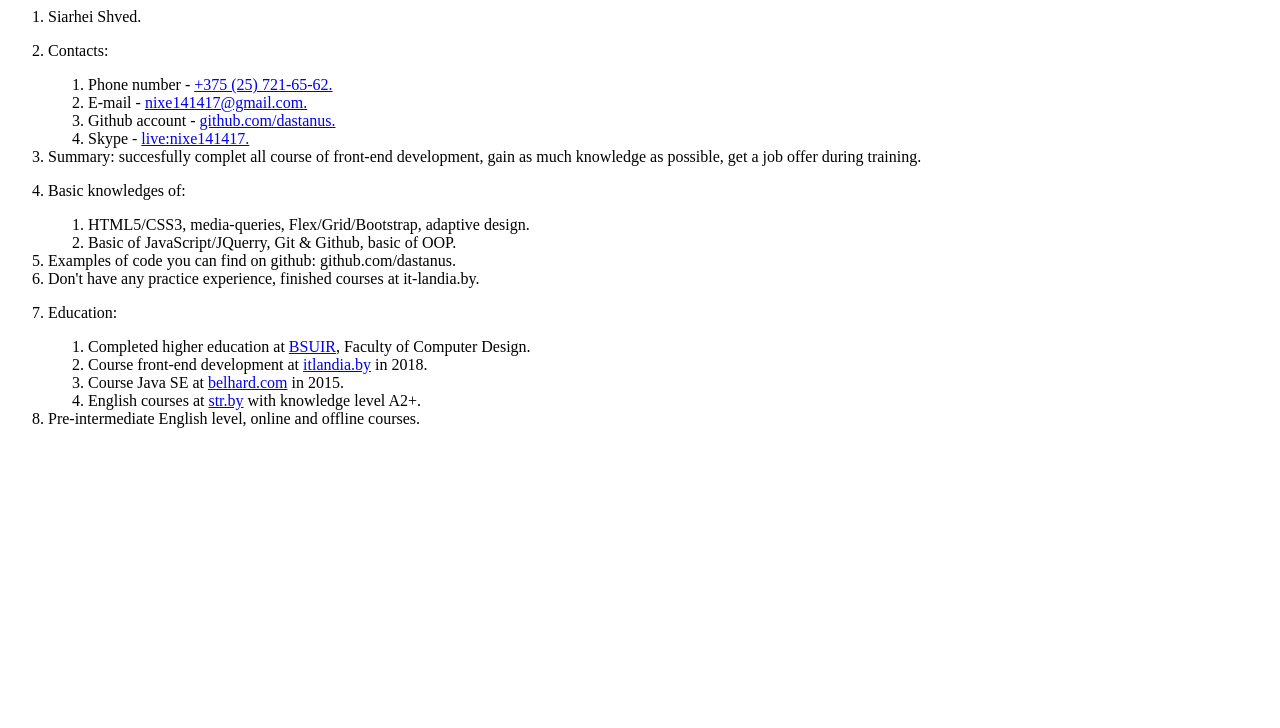
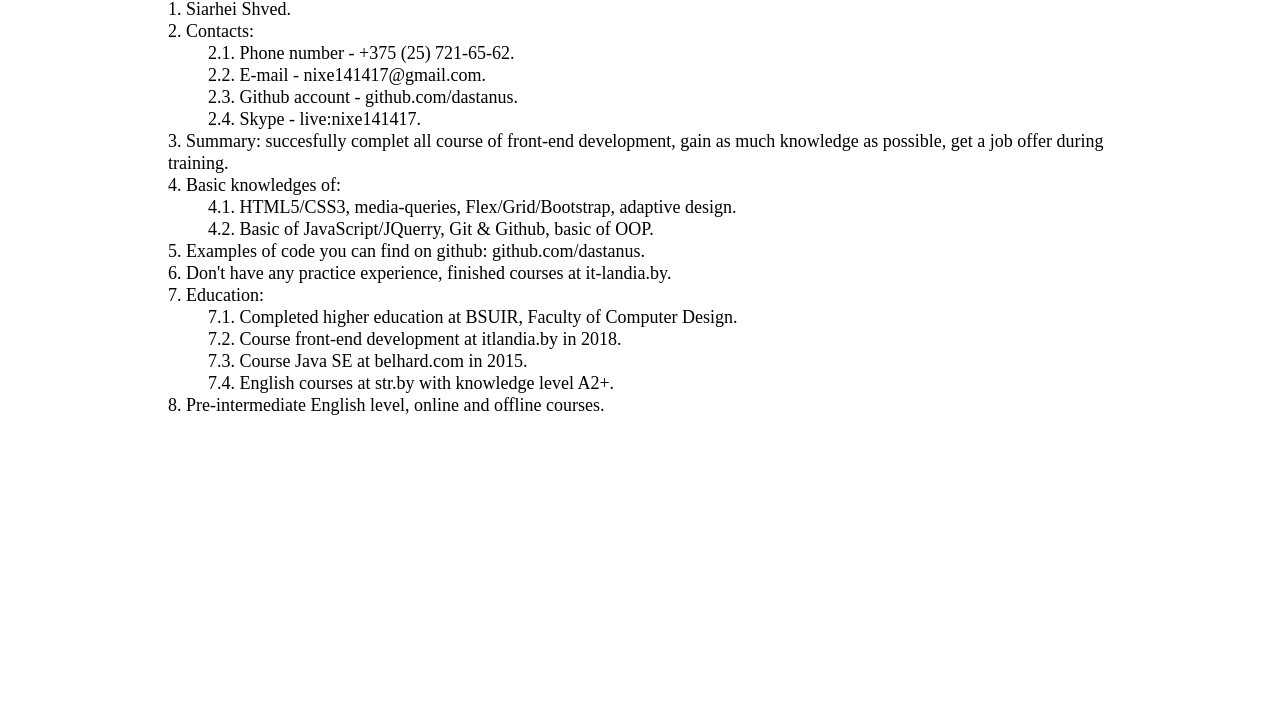
Before and after one commit to Dastanus/rsschool-2019Q1-cv, a plain HTML site: page index.html in a window 1280 px wide. Shown: the part 72-800 px from the top of the page. Drawn offline with Linux system fonts and the light colour scheme.

Commit message:
feat: Update index.html and make style.css file structure

```diff
--- a/index.html
+++ b/index.html
@@ -14,7 +14,7 @@
       <ol>
         <li>Siarhei Shved.</li>
         <li>
-                    <p>Contacts:</p>
+          <span>Contacts:</span>
           <ol>
             <li>Phone number - <a href="tel:+375 (25) 721-65-62">+375 (25) 721-65-62.</a></li>
             <li>E-mail - <a href="mailto:nixe141417@gmail.com">nixe141417@gmail.com.</a></li>
@@ -22,23 +22,29 @@
             <li>Skype - <a href="skype:live:nixe141417">live:nixe141417.</a></li>
           </ol>
         </li>
-                <li>Summary: succesfully complet all course of front-end development, gain as much knowledge as possible, get a job offer during training.</li>
+        <li>Summary: succesfully complet all course of front-end development, gain as much knowledge as
+          possible, get a job offer during training.</li>
         <li>
-                    <p>Basic knowledges of:</p>
+          <span>Basic knowledges of:</span>
           <ol>
             <li>HTML5/CSS3, media-queries, Flex/Grid/Bootstrap, adaptive design.</li>
             <li>Basic of JavaScript/JQuerry, Git & Github, basic of OOP.</li>
           </ol>
         </li>
-                <li>Examples of code you can find on github: <a href="https://github.com/dastanus" target="_blank"></a>github.com/dastanus.</li>
+        <li>Examples of code you can find on github: <a href="https://github.com/dastanus"
+            target="_blank"></a>github.com/dastanus.</li>
         <li>Don't have any practice experience, finished courses at it-landia.by.</li>
         <li>
-                    <p>Education:</p>
+            <span>Education:</span>
           <ol>
-                        <li>Completed higher education at <a href="https://www.bsuir.by/" target="_blank">BSUIR</a>, Faculty of Computer Design.</li>
-                        <li>Course front-end development at <a href="http://itlandia.by/" target="_blank">itlandia.by</a> in 2018.</li>
-                        <li>Course Java SE at <a href="https://www.belhard.com/ru/" target="_blank">belhard.com</a> in 2015.</li>
-                        <li>English courses at <a href="https://str.by/" target="_blank">str.by</a> with knowledge level A2+.</li>
+            <li>Completed higher education at <a href="https://www.bsuir.by/" target="_blank">BSUIR</a>,
+              Faculty of Computer Design.</li>
+            <li>Course front-end development at <a href="http://itlandia.by/" target="_blank">itlandia.by</a> in 2018.
+            </li>
+            <li>Course Java SE at <a href="https://www.belhard.com/ru/" target="_blank">belhard.com</a> in
+              2015.</li>
+            <li>English courses at <a href="https://str.by/" target="_blank">str.by</a> with knowledge level
+              A2+.</li>
           </ol>
         </li>
         <li>Pre-intermediate English level, online and offline courses.</li>
--- a/style.css
+++ b/style.css
@@ -0,0 +1,50 @@
+body {
+  font-family: 'Times New Roman', Times, serif;
+  font-size: 18px;
+  line-height: 22px;
+}
+
+.container {
+  max-width: 1024px;
+  margin: 0 auto;
+}
+
+a {
+  text-decoration: none;
+  color: inherit;
+}
+
+a:hover {
+  color: blue;
+}
+
+p {
+  margin: 0;
+  padding: 0;
+}
+
+h1 {
+  text-align: center;
+}
+
+LI {
+  list-style-type: none;
+}
+
+OL {
+  counter-reset: list1;
+}
+
+OL LI:before {
+  counter-increment: list1;
+  content: counter(list1) ". ";
+}
+
+OL OL {
+  counter-reset: list2;
+}
+
+OL OL LI:before {
+  counter-increment: list2;
+  content: counter(list1) "." counter(list2) ". ";
+}
```
Lines whose indentation alone changed are shown as unchanged.
